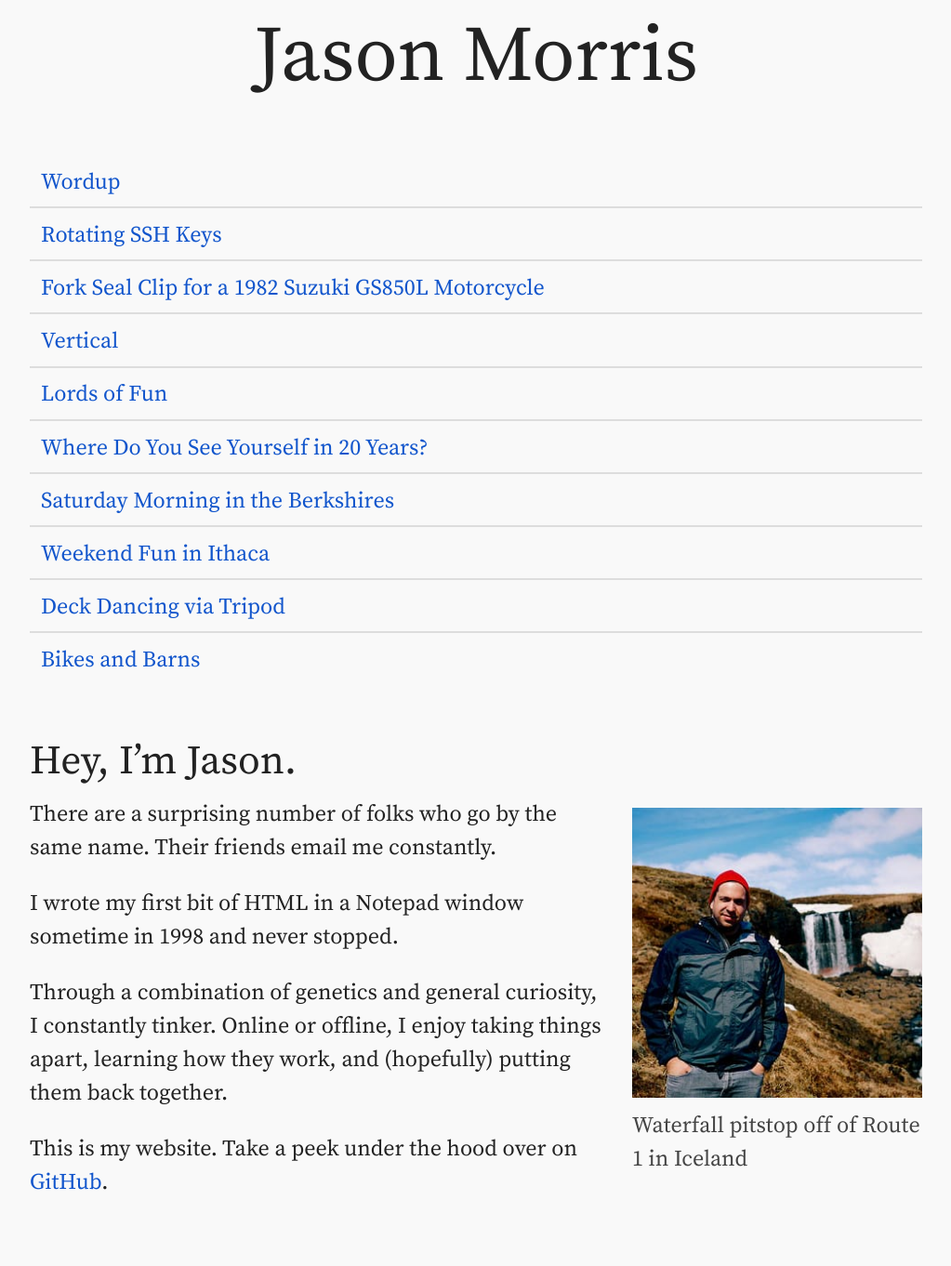
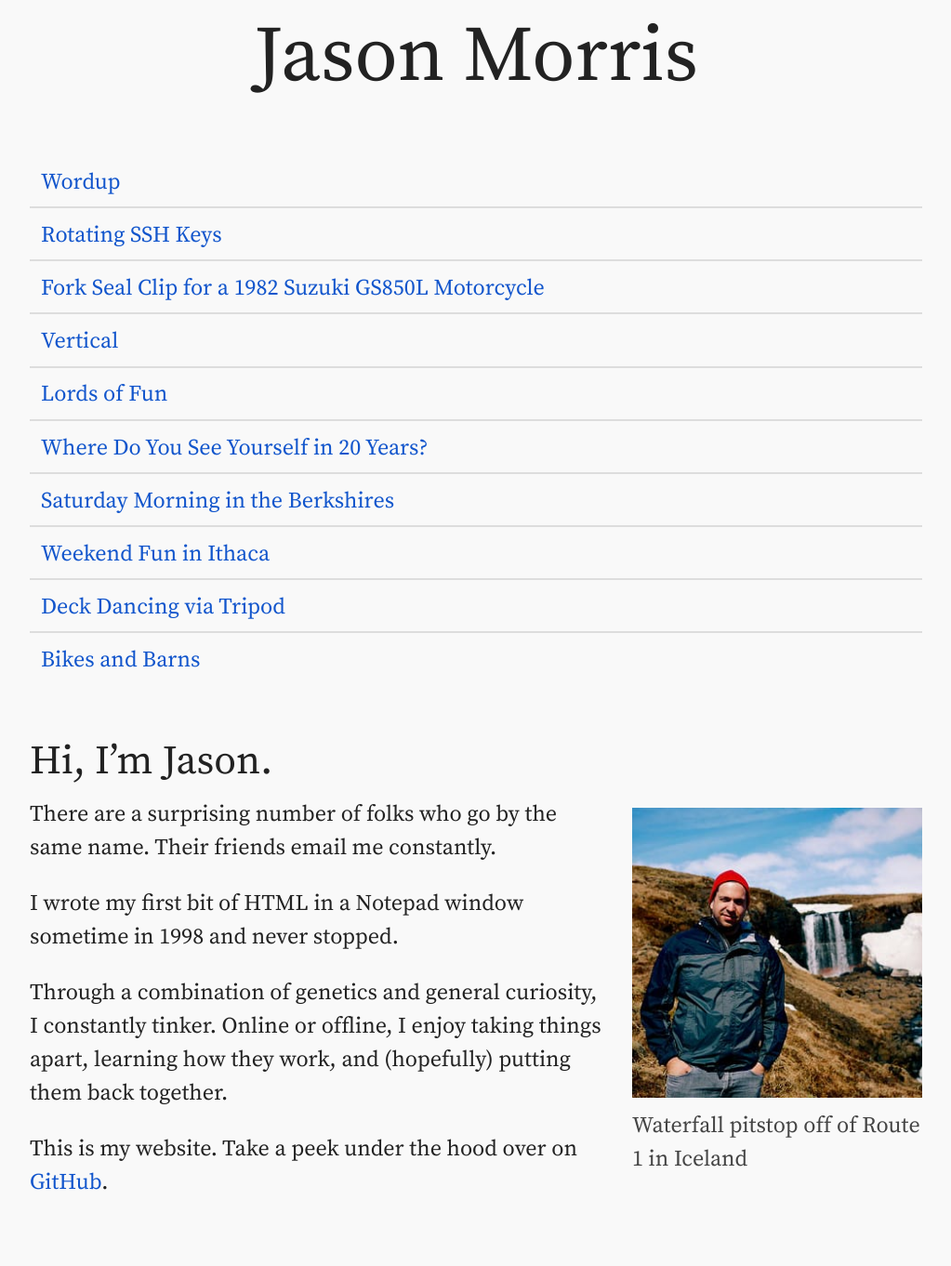
Before and after one commit to jsnmrs/jasonmorris, a Jekyll site: the page built from index.html, in a window 1280 px wide. Shown: the whole page at 93% size, without its empty margins (128-1151 px from the left). Built offline with Jekyll 4.4.1, drawn with Linux system fonts in a browser that asks for light colours.

Commit message:
Change to trigger rebuild

```diff
--- a/index.html
+++ b/index.html
@@ -16,7 +16,7 @@ class: photo
 
 <section>
   <article>
-    <h2>Hey, I&rsquo;m Jason.</h2>
+    <h2>Hi, I&rsquo;m Jason.</h2>
     <p>There are a surprising number of folks who go by the same name. Their friends email me constantly.</p>
     <p>I wrote my first bit of HTML in a Notepad window sometime in 1998 and never stopped.</p>
     <p>Through a combination of genetics and general curiosity, I constantly tinker. Online or offline, I enjoy taking things apart, learning how they work, and (hopefully) putting them back together.</p>
```
